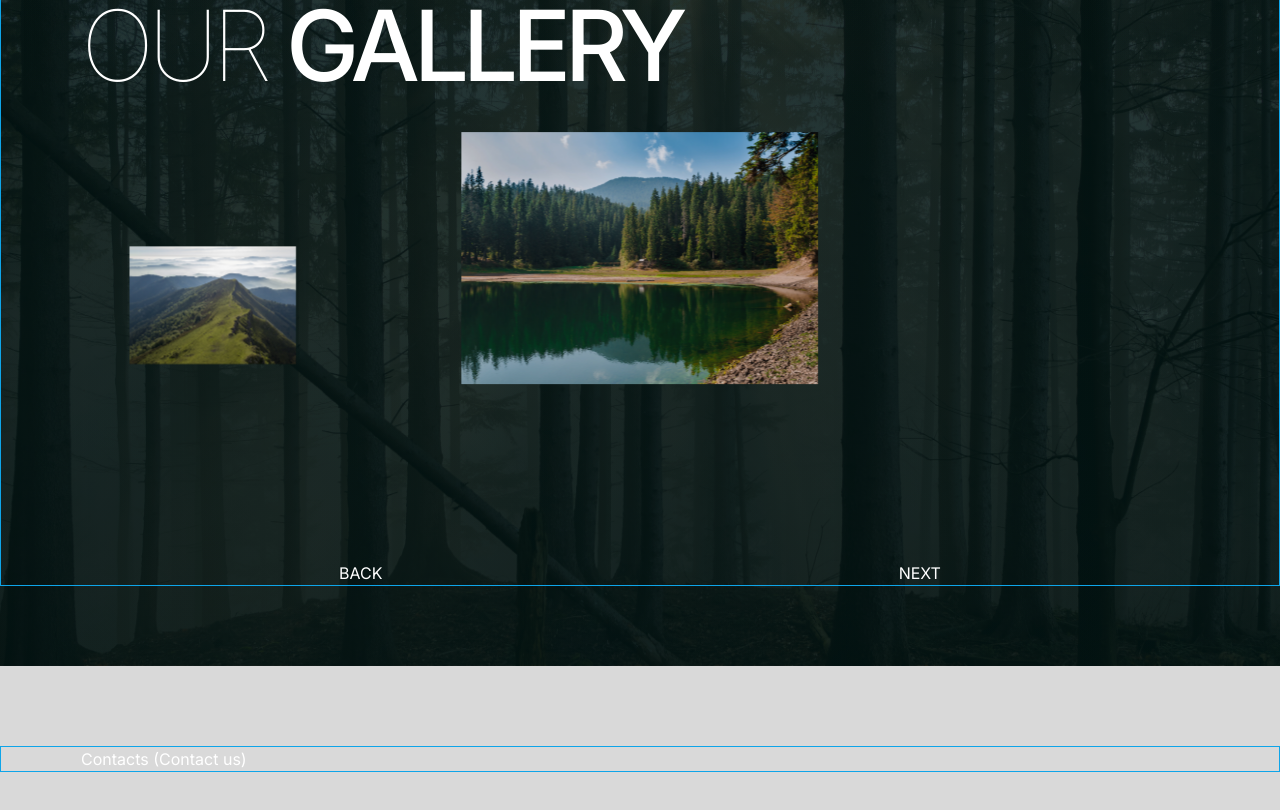
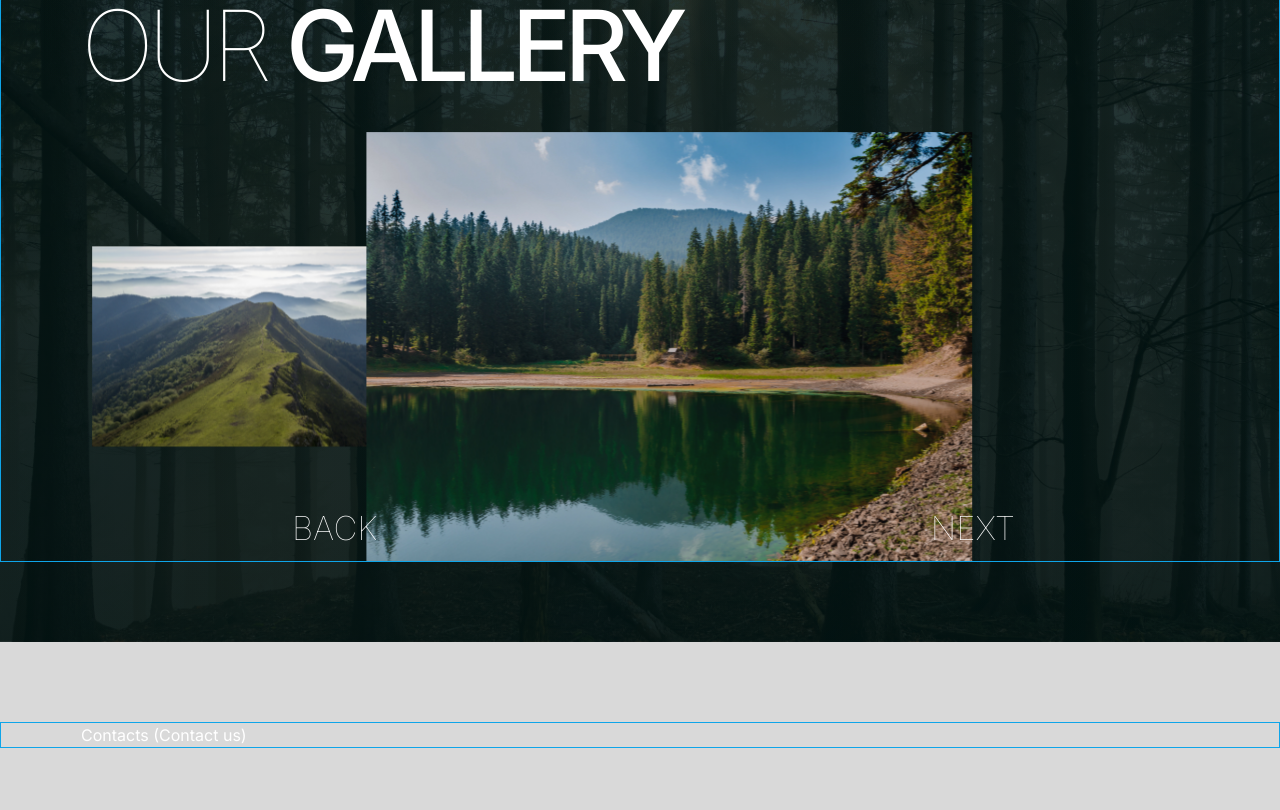
Before and after one commit to darynakarmazin/carp-travel, a Next.js app: page / in a window 1280 px wide. Shown: the part 3280-4090 px from the top of the page. Built offline with nearby package versions, Linux system fonts and the light colour scheme.

Commit message:
Updated Added GallerySlider.tsx

```diff
--- a/src/components/GallerySlider.tsx
+++ b/src/components/GallerySlider.tsx
@@ -1,28 +1,28 @@
 "use client";
 
+import React, { useRef } from "react";
 import Image from "next/image";
 import { Swiper, SwiperSlide } from "swiper/react";
 import { Swiper as SwiperType } from "swiper";
 import { EffectCoverflow, Navigation } from "swiper/modules";
 import "swiper/css";
-import "swiper/css/effect-fade";
+import "swiper/css/effect-coverflow";
 
 import galleryData from "../data/gallery.json";
-import { useRef } from "react";
 const { slides } = galleryData;
 
-function GallerySlider() {
+export default function GallerySlider() {
+  const swiperRef = useRef<SwiperType>();
   return (
     <div className="max-md:hidden relative">
       <Swiper
-        navigation={{
-          nextEl: ".custom_next",
-          prevEl: ".custom_prev",
-        }}
         effect={"coverflow"}
         grabCursor={true}
         centeredSlides={true}
         loop={true}
+        onBeforeInit={(swiper) => {
+          swiperRef.current = swiper;
+        }}
         coverflowEffect={{
           rotate: 50,
           stretch: 0,
@@ -45,6 +45,7 @@ function GallerySlider() {
               scale: 0.35,
             },
           },
+
           1280: {
             coverflowEffect: {
               rotate: 0,
@@ -57,30 +58,41 @@ function GallerySlider() {
         }}
       >
         {slides.map((slide, index) => (
-          <SwiperSlide key={index}>
-            <Image
-              src={slide.image}
-              alt="View of nature"
-              width={415}
-              height={294}
-            />
+          <SwiperSlide tag="li" key={index}>
+            {({ isActive }) => (
+              <div
+                className={`wrapper relative right-[80px] w-[415px] xl:w-[606px] h-[294px] xl:h-[429px] ${
+                  isActive ? "before:hidden right-[90px] xl:right-[95px]" : ""
+                }`}
+              >
+                <Image
+                  src={slide.image}
+                  alt="View of nature"
+                  width={606}
+                  height={429}
+                  className="w-full"
+                />
+              </div>
+            )}
           </SwiperSlide>
         ))}
       </Swiper>
-      <div className="flex justify-around">
+      <div className="absolute z-10 flex justify-between flex-row bottom-4 left-[45px] right-[25px] xl:left-[211px] xl:right-[184px]">
         <button
+          className="font-thin text-[33px] leading-none uppercase hover:opacity-[0.5] focus:opacity-[0.5] duration-300"
+          onClick={() => swiperRef.current?.slidePrev()}
           type="button"
-          className="custom_prev"
-          aria-label="Previous slide"
         >
-          BACK
+          Back
         </button>
-        <button type="button" className="custom_next" aria-label="Next slide">
-          NEXT
+        <button
+          className="font-thin text-[33px] leading-none uppercase hover:opacity-[0.5] focus:opacity-[0.5] duration-300"
+          onClick={() => swiperRef.current?.slideNext()}
+          type="button"
+        >
+          Next
         </button>
       </div>
     </div>
   );
 }
-
-export default GallerySlider;
```
